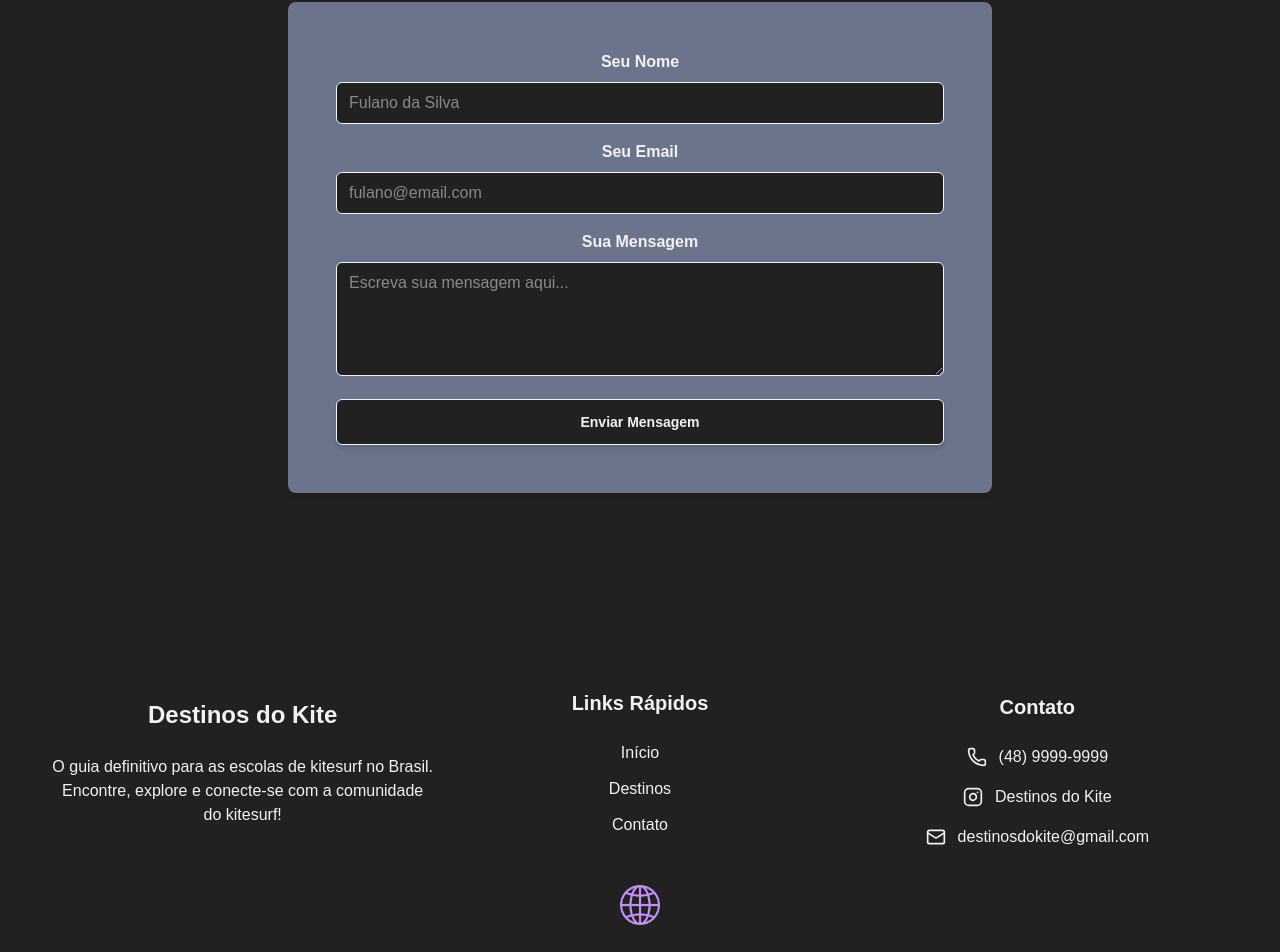
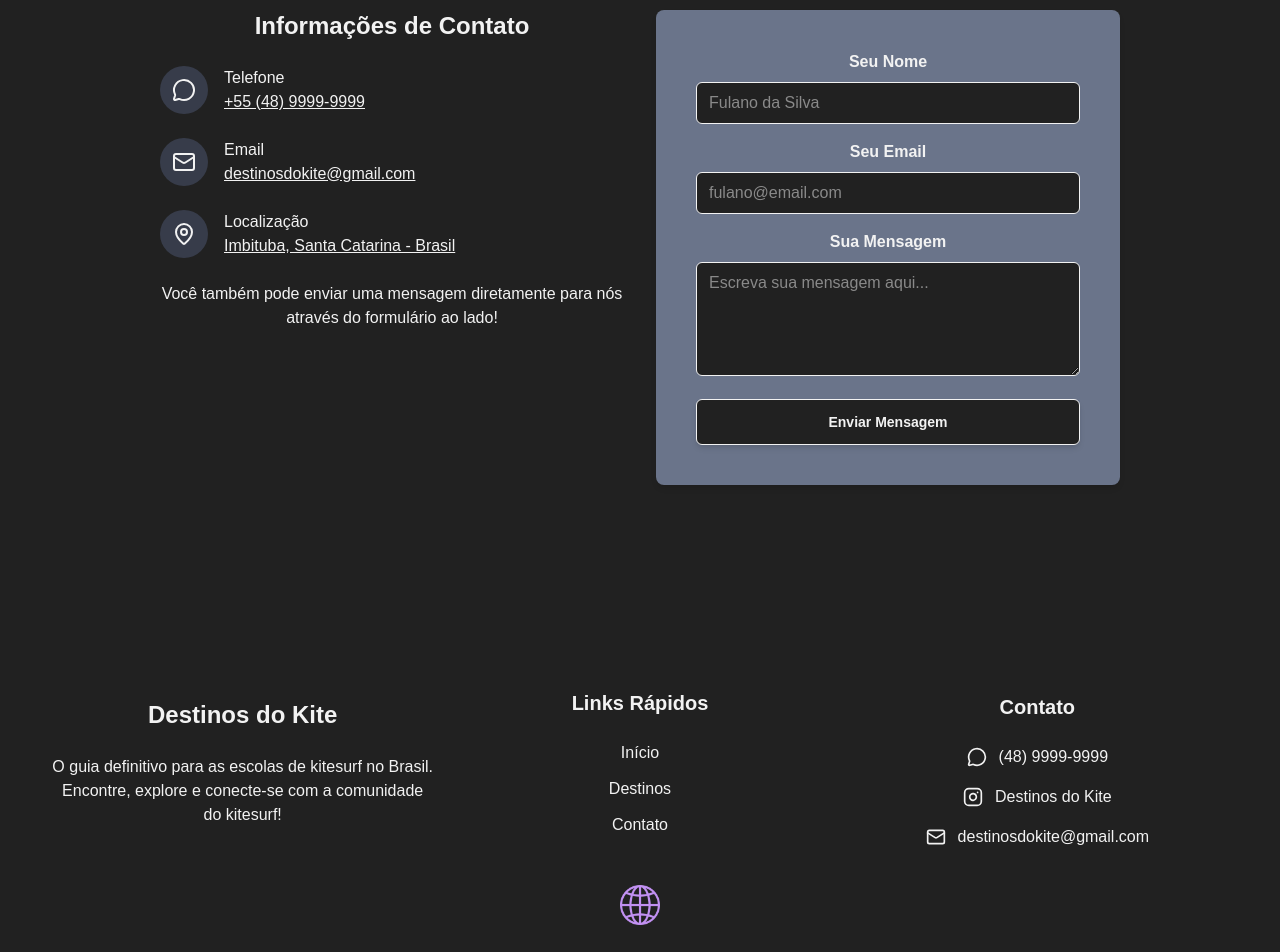
Before and after one commit to igorgp06/DestinosDoKite, a React (Vite) app in the folder frontend/: page /contato in a window 1280 px wide. Shown: the part 1763-2715 px from the top of the page. Built offline with nearby package versions, Linux system fonts and the light colour scheme.

Commit message:
[WORK 1.1.5] Melhorias para a página de contato e leve alteração no footer.

```diff
--- a/frontend/package.json
+++ b/frontend/package.json
@@ -1,7 +1,7 @@
 {
   "name": "destinosdokite",
   "private": true,
-  "version": "1.1.4",
+  "version": "1.1.5",
   "type": "module",
   "scripts": {
     "dev": "vite",
--- a/frontend/src/components/Footer.jsx
+++ b/frontend/src/components/Footer.jsx
@@ -1,4 +1,4 @@
-import { Phone, Mail, Instagram } from 'lucide-react';
+import { Mail, Instagram, MessageCircle } from 'lucide-react';
 import { Link } from 'react-router-dom';
 
 export const Footer = () => {
@@ -48,7 +48,7 @@ export const Footer = () => {
                         <div className="space-y-4 text-center flex flex-col justify-center items-center">
 
                             <div className="flex items-center space-x-3 hover:text-primary transition-all duration-300">
-                                <Phone className="h-5 w-5" />
+                                <MessageCircle className="h-5 w-5" />
                                 <span className="">(48) 9999-9999</span>
                             </div>
                             <div className="flex items-center space-x-3 hover:underline hover:text-primary transition-all duration-300">
--- a/frontend/src/pages/public/Contact/partials/Form.jsx
+++ b/frontend/src/pages/public/Contact/partials/Form.jsx
@@ -1,9 +1,10 @@
+import { MessageCircle, MapPin, MailIcon } from "lucide-react"
 import { cn } from "../../../../lib/utils"
 
 export const Form = () => {
     return (
         <div className="relative min-h-screen flex flex-col align-center justify-center px-4 pb-29" id="home">
-            <div className="container max-w-3xl mx-auto text-center z-10">
+            <div className="container max-w-5xl mx-auto text-center z-10">
 
                 <div className="space-y-8">
                     <div className="space-y-1 mb-12">
@@ -12,11 +13,70 @@ export const Form = () => {
                             Fale Conosco
                         </h2>
                         <h3 className="text-md text-primary-foreground">
-                            Envie uma Mensagem diretamente pra nós, seja ela uma sugestão, dúvida ou pedido! Assim que possível, entraremos em contato.
+                            Envie uma Mensagem diretamente pra nós, <br />seja ela uma sugestão, dúvida ou pedido! Assim que possível, entraremos em contato.
                         </h3>
                     </div>
 
-                    <div className="w-full bg-card p-12 rounded-lg shadow-md hover:shadow-lg transition-shadow duration-300">
+
+
+
+                    <div className="grid grid-cols-1 gap-4 md:grid-cols-2 md:gap-8">
+
+
+                        <div className="space-y-8">
+                            <h3 className="text-2xl font-semibold mb-6">Informações de Contato</h3>
+
+                            <div className="space-y-6">
+
+                                <div className="flex items-start space-x-4">
+                                    <div className="p-3 rounded-full bg-primary/50">
+                                        <MessageCircle className="w-6 h-6 text-primary-foreground" /> {" "}
+                                    </div>
+                                    <div>
+                                        <h4 className="font-medium text-start">Telefone</h4>
+                                        <a href="https://wa.me/5548920014986" target="_blank" className="text-primary-foreground hover:text-primary-foreground/85  transition-colors duration-300 underline">
+                                            +55 (48) 9999-9999
+                                        </a>
+                                    </div>
+                                </div>
+
+                                <div className="flex items-start space-x-4">
+                                    <div className="p-3 rounded-full bg-primary/50">
+                                        <MailIcon className="w-6 h-6 text-primary-foreground" /> {" "}
+                                    </div>
+                                    <div>
+                                        <h4 className="font-medium text-start">Email</h4>
+                                        <a href="mailto:destinosdokite@gmail.com" className="text-primary-foreground hover:text-primary-foreground/85  transition-colors duration-300 underline">
+                                            destinosdokite@gmail.com
+                                        </a>
+                                    </div>
+                                </div>
+
+                                <div className="flex items-start space-x-4">
+                                    <div className="p-3 rounded-full bg-primary/50">
+                                        <MapPin className="w-6 h-6 text-primary-foreground" /> {" "}
+                                    </div>
+                                    <div>
+                                        <h4 className="font-medium text-start">Localização</h4>
+                                        <a href="https://maps.app.goo.gl/grnEepkGwuXavEDM7" target="_blank" className="text-primary-foreground hover:text-primary-foreground/85 transition-colors duration-300 underline">
+                                            Imbituba, Santa Catarina - Brasil
+                                        </a>
+                                    </div>
+                                </div>
+
+                                <div className="flex items-start space-x-4">
+                                    <div>
+                                        <p className="font-medium text-center">
+                                            Você também pode enviar uma mensagem diretamente para nós através do formulário ao lado!
+                                        </p>
+                                    </div>
+                                </div>
+                            </div>
+                        </div>
+
+
+
+                            <div className="flex flex-col w-full bg-card p-10 rounded-lg hover:scale-101 shadow-md hover:shadow-lg transition-all duration-300">
                                 <form className="space-y-4">
                                     <div>
                                         <label htmlFor="name" className="block text-md font-semibold text-primary-foreground mb-2">
@@ -69,6 +129,8 @@ export const Form = () => {
 
 
                             </div>
+                        </div>
+
 
 
 
--- a/frontend/src/pages/public/Contact/partials/Numbers.jsx
+++ b/frontend/src/pages/public/Contact/partials/Numbers.jsx
@@ -2,14 +2,14 @@
 export const Numbers = () => {
     return (
         <div className="relative min-h-screen flex flex-col align-center justify-center px-4 pb-29" id="home">
-            <div className="container max-w-3xl mx-auto text-center z-10">
+            <div className="container max-w-5xl mx-auto text-center z-10">
 
                 <div className="space-y-8">
                     <div className="space-y-1">
 
 
                         <h2 className="text-3xl md:text-4xl font-bold text-primary-foreground opacity-0 animate-fade-in-delay-1 hover:text-glow transition-all duration-300 mt-5">
-                            Como Surgiu?
+                            Nossos Números
                         </h2>
 
                     </div>
```
Also changed, not shown: 1 other file (tests, documents, lock files or other folders). Lines whose indentation alone changed are shown as unchanged.
